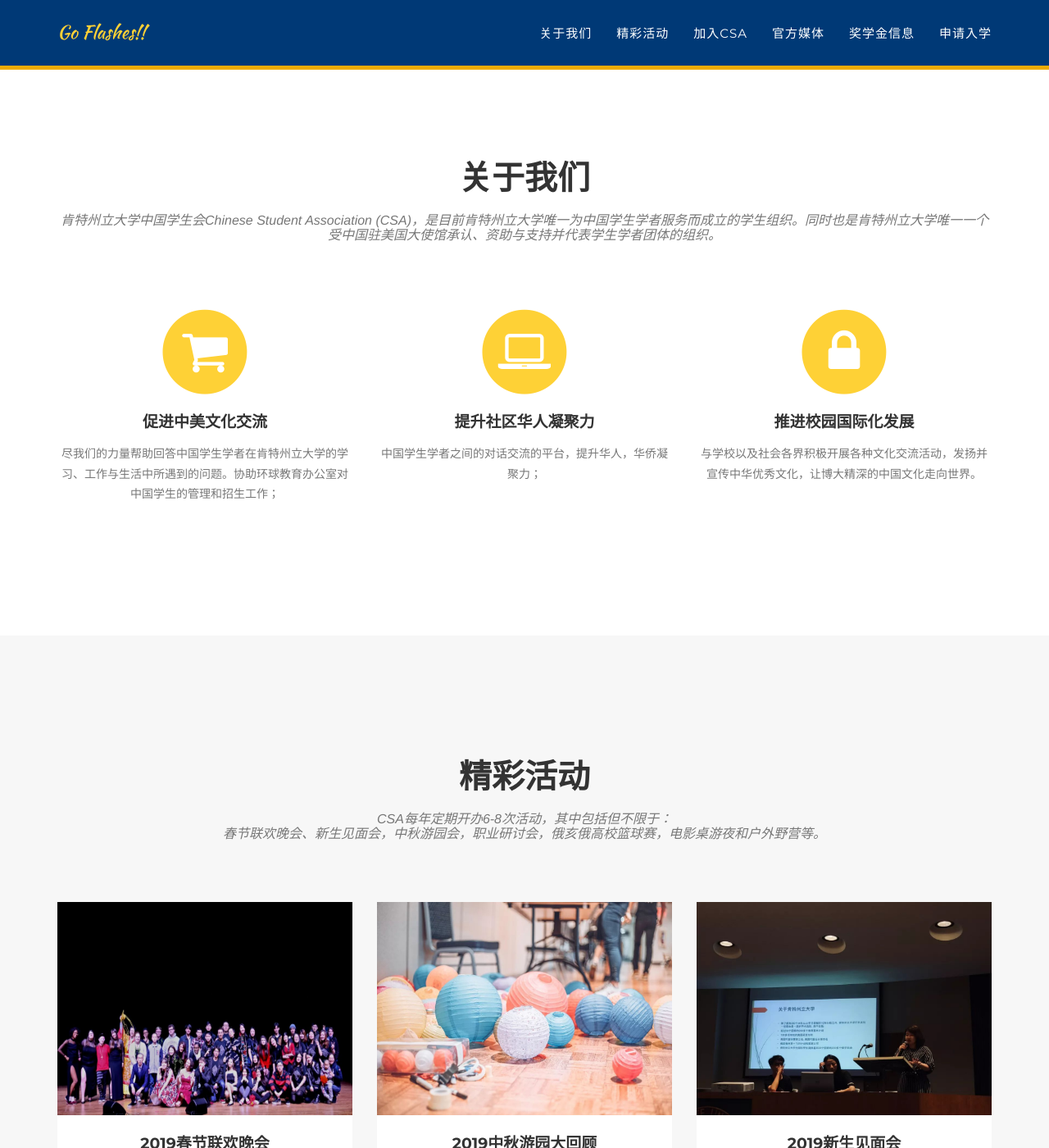
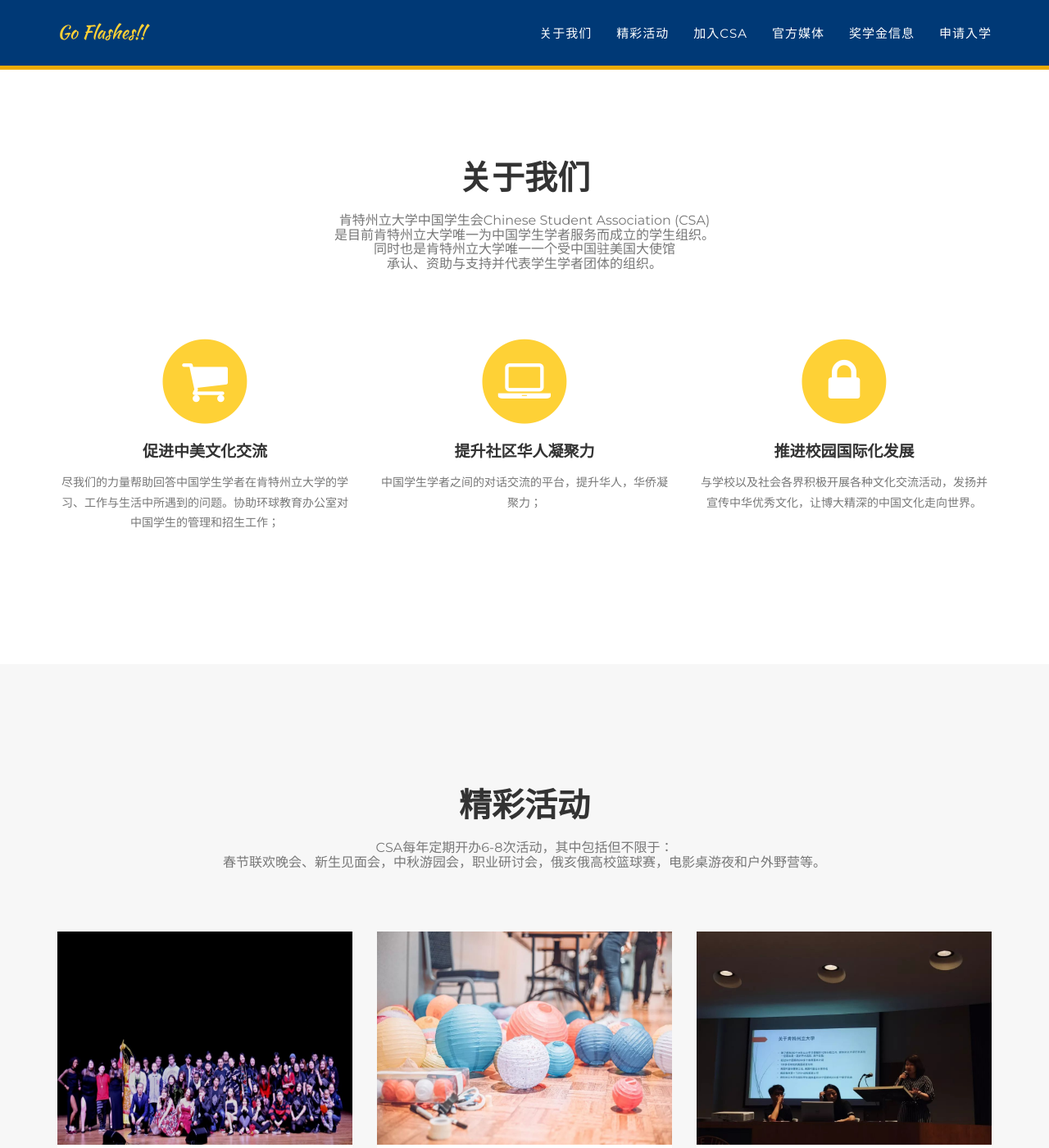
Before and after one commit to csakent/csakent.github.io, a Jekyll site: the page built from index.html, in a window 1280 px wide and 1400 px high, scrolled down 751 px. Shown: the whole window at 82% size. Built offline with Jekyll 4.4.1, drawn with Linux system fonts in a browser that asks for light colours; some web fonts are replaced.

Commit message:
change font

```diff
--- a/_data/template.yml
+++ b/_data/template.yml
@@ -9,4 +9,4 @@
 # Font Families
 font:
   primary: 'Montserrat,"Microsoft YaHei", "Helvetica Neue",Helvetica,Arial,sans-serif'
-  secondary: '"Droid Serif","Microsoft YaHei", "Helvetica Neue", Helvetica,Arial,sans-serif'
+  secondary: '"Montserrat","Microsoft YaHei", "Helvetica Neue", Helvetica,Arial,sans-serif'
--- a/_includes/css/agency.css
+++ b/_includes/css/agency.css
@@ -343,7 +343,7 @@
     text-transform: none;
     font-family: {{ site.data.template.font.secondary }};
     font-size: 16px;
-    font-style: italic;
+    /*font-style: italic;*/
     font-weight: 400;
 }
 
--- a/_includes/services.html
+++ b/_includes/services.html
@@ -4,7 +4,7 @@
             <div class="row">
                 <div class="col-lg-12 text-center">
                     <h2 class="section-heading">关于我们</h2>
-                    <h3 class="section-subheading text-muted">肯特州立大学中国学生会Chinese Student Association (CSA)，是目前肯特州立大学唯一为中国学生学者服务而成立的学生组织。同时也是肯特州立大学唯一一个受中国驻美国大使馆承认、资助与支持并代表学生学者团体的组织。</h3>
+                    <h3 class="section-subheading text-muted">肯特州立大学中国学生会Chinese Student Association (CSA)<br>是目前肯特州立大学唯一为中国学生学者服务而成立的学生组织。<br>同时也是肯特州立大学唯一一个受中国驻美国大使馆<br>承认、资助与支持并代表学生学者团体的组织。</h3>
                 </div>
             </div>
             <div class="row text-center">
```
